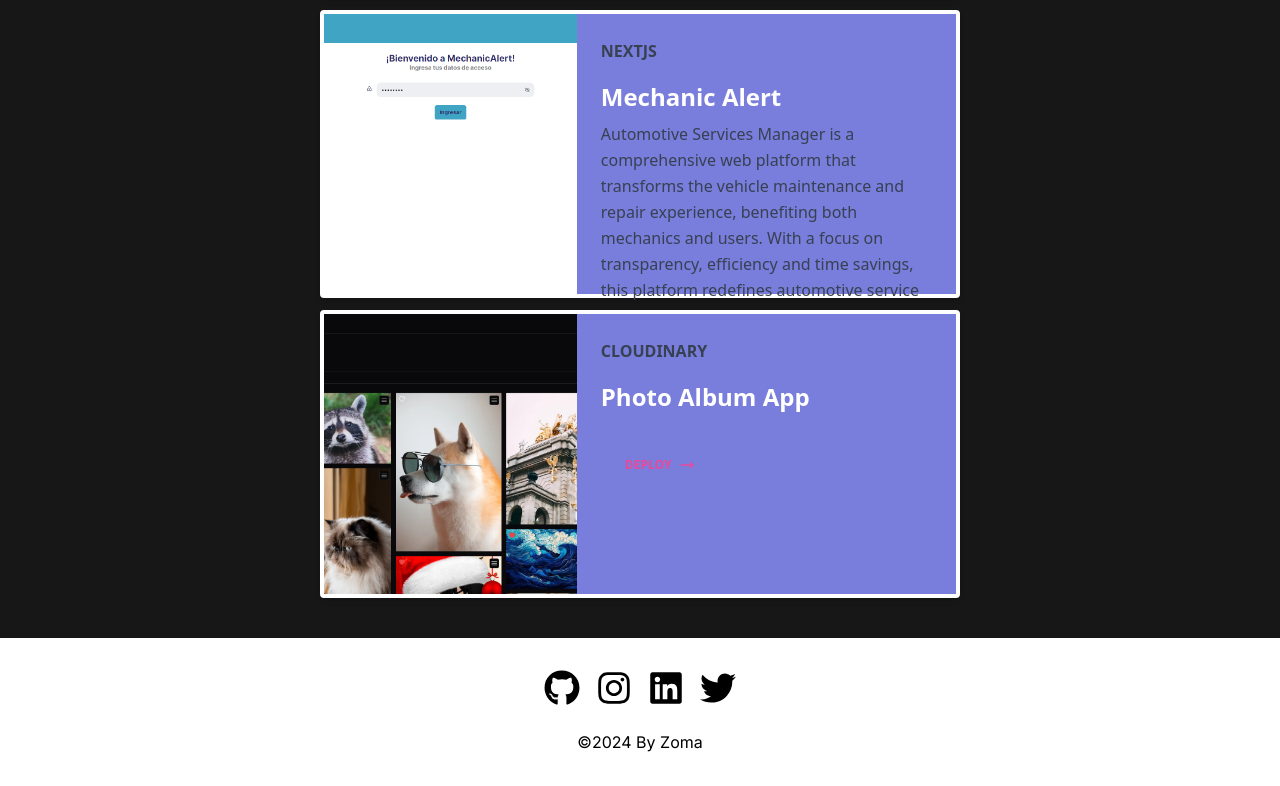
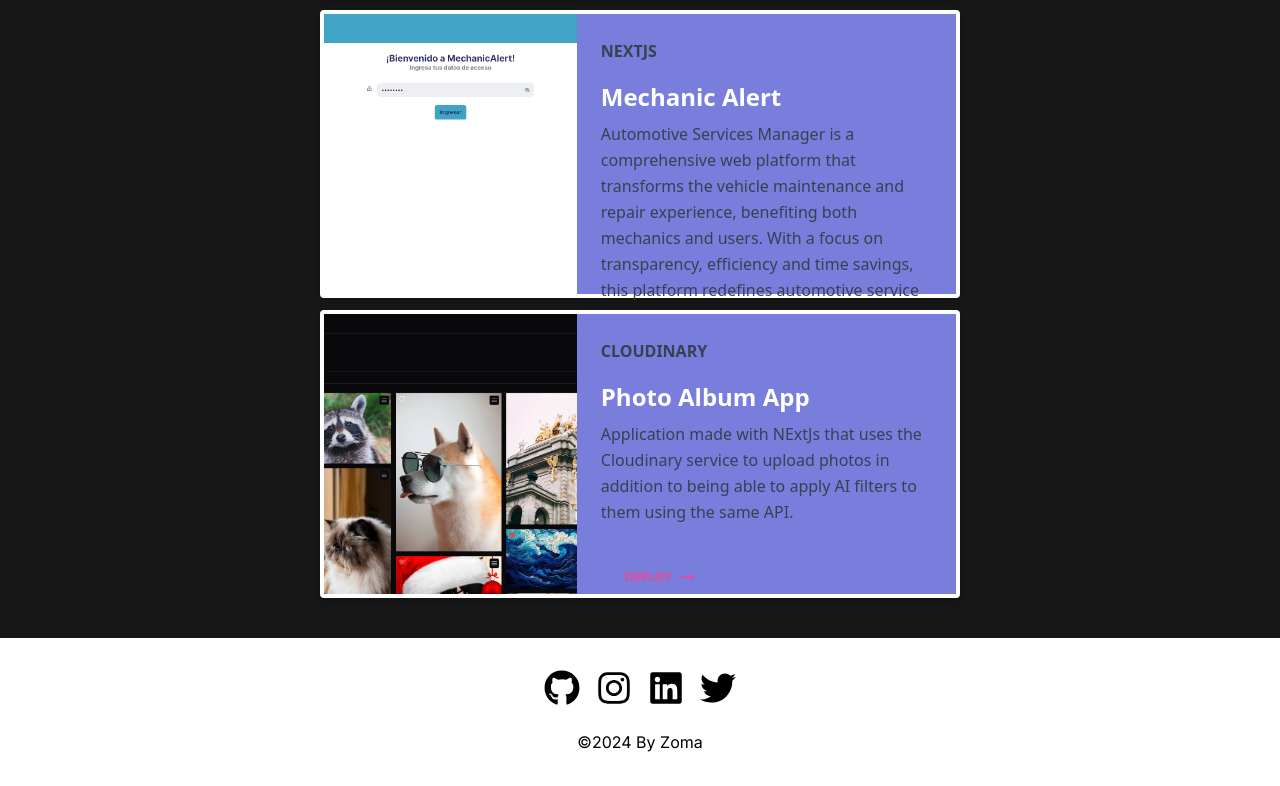
Before and after one commit to JoaquinHAcosta/joaquindev, a Next.js app: page /projects in a window 1280 px wide. Shown: the part 4894-5680 px from the top of the page. Built offline with nearby package versions, Linux system fonts and the light colour scheme.

Commit message:
all projects

```diff
--- a/src/mocks/projects.ts
+++ b/src/mocks/projects.ts
@@ -161,8 +161,9 @@
     title: 'Photo Album App',
     techs: ['Cloudinary', 'NextJS', 'Cloudinary'],
     image: '/project-photoalbumapp.png',
-    description: '',
-    repository: ``,
+    description:
+      'Application made with NExtJs that uses the Cloudinary service to upload photos in addition to being able to apply AI filters to them using the same API.',
+    repository: `https://github.com/JoaquinHAcosta/photoGallery`,
     deploy: '',
   },
 ]
```
